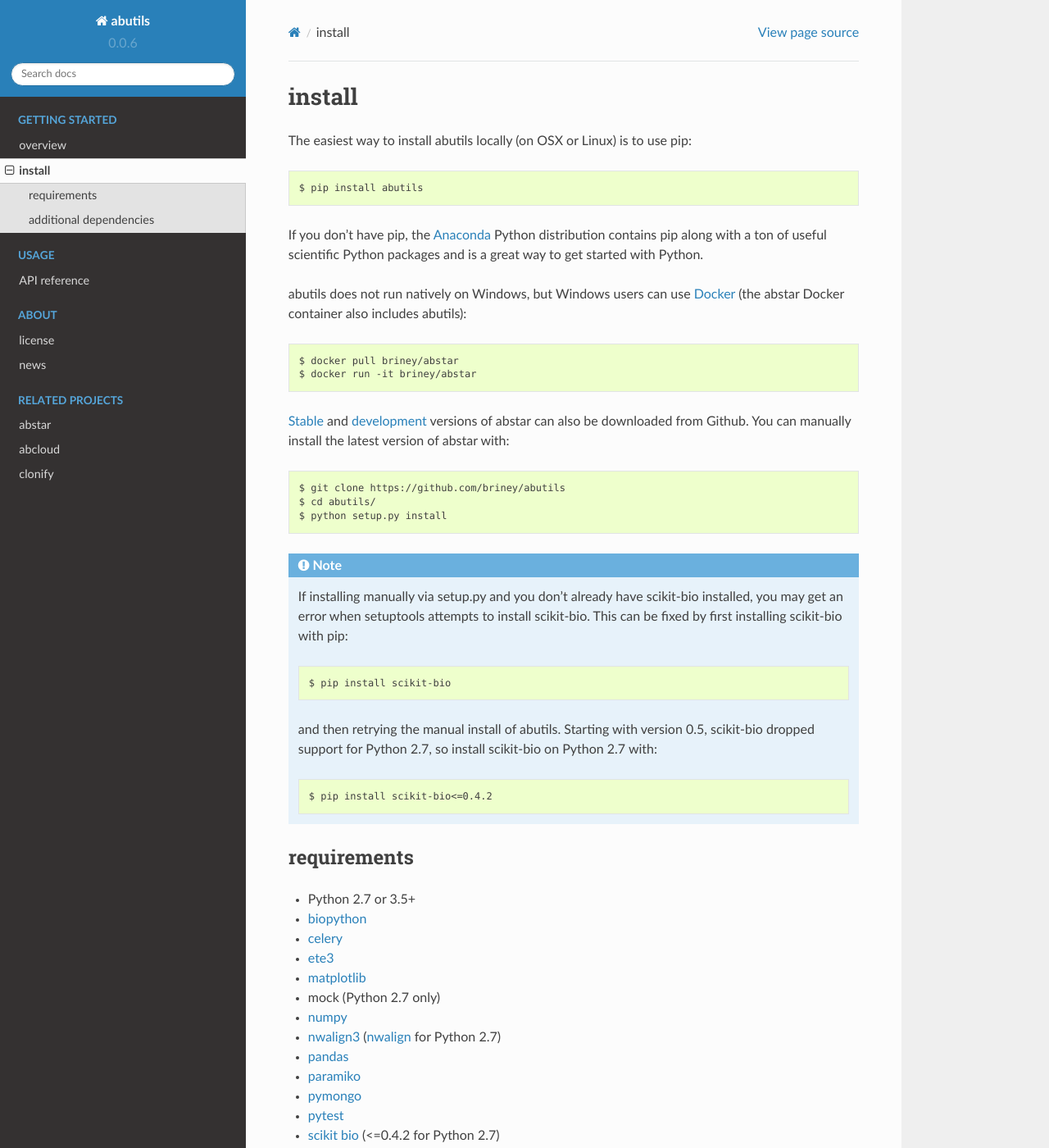
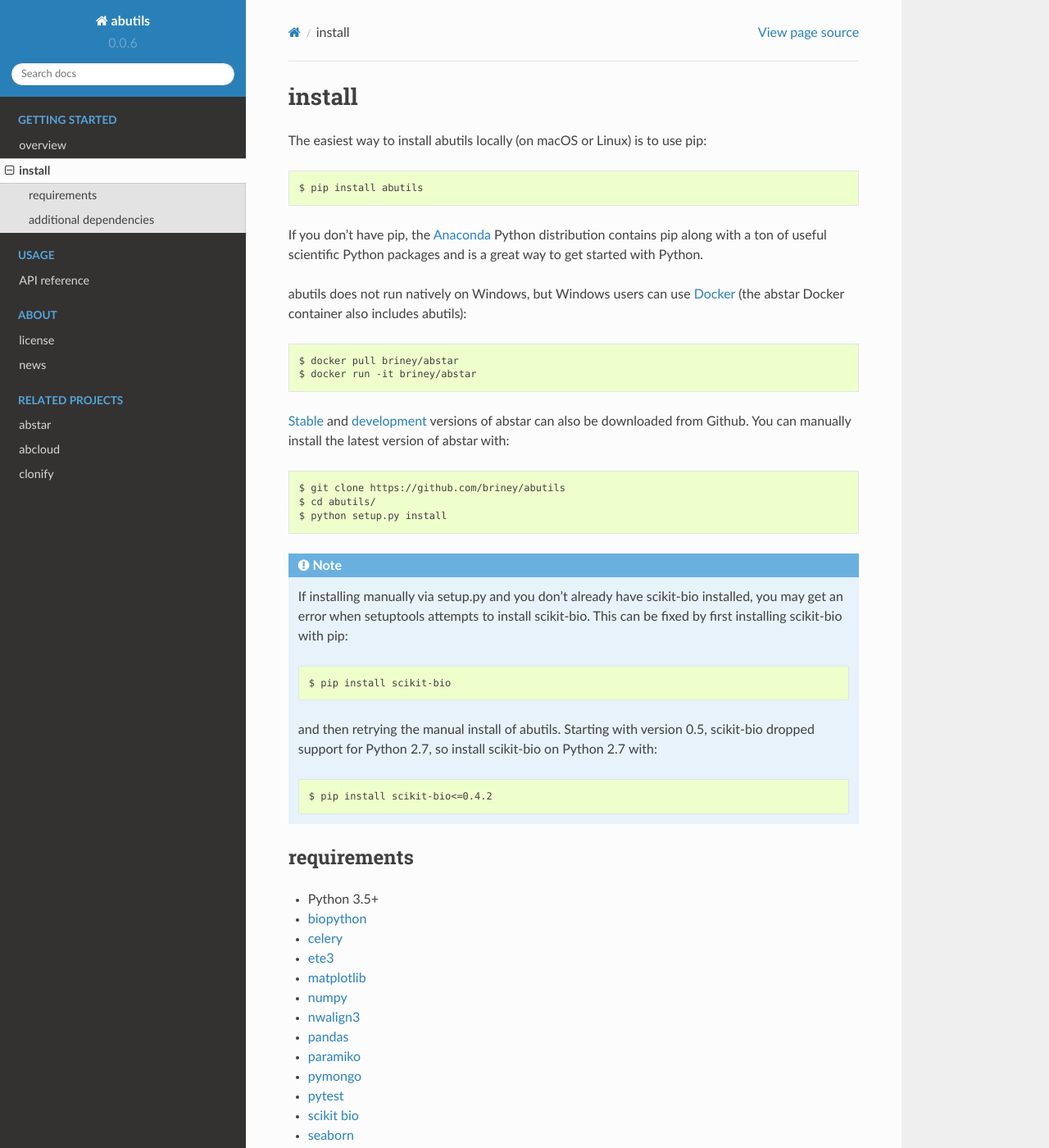
Before and after one commit to brineylab/abutils, a Sphinx documentation site: the page built from docs/source/installation.rst, in a window 1280 px wide and 1400 px high. Shown: the whole window at 82% size. Built offline with Sphinx 7.4.7 and the Read the Docs theme 2.0.0, drawn with Linux system fonts in a browser that asks for light colours; pages that are not in the unit, such as notebooks, are missing from menus; some of the changed text lies outside the part shown.

Commit message:
doc updates

```diff
--- a/docs/source/installation.rst
+++ b/docs/source/installation.rst
@@ -1,7 +1,7 @@
 install
 =======
 
-The easiest way to install abutils locally (on OSX or Linux) is to use pip::
+The easiest way to install abutils locally (on macOS or Linux) is to use pip::
 
     $ pip install abutils
 
@@ -38,19 +38,18 @@
 requirements
 ------------
 
-* Python 2.7 or 3.5+
+* Python 3.5+
 * biopython_
 * celery_
 * ete3_
 * matplotlib_
-* mock (Python 2.7 only)
 * numpy_
-* nwalign3_ (nwalign_ for Python 2.7)
+* nwalign3_
 * pandas_
 * paramiko_
 * pymongo_
 * pytest_
-* `scikit bio`_ (<=0.4.2 for Python 2.7)
+* `scikit bio`_
 * seaborn_
 
 
@@ -86,12 +84,10 @@
 .. _matplotlib: https://matplotlib.org/
 .. _numpy: http://www.numpy.org/
 .. _nwalign3: https://github.com/briney/nwalign3
-.. _nwalign: https://pypi.org/project/nwalign/
 .. _pandas: https://pandas.pydata.org/
 .. _paramiko: http://www.paramiko.org/
 .. _seaborn: https://seaborn.pydata.org/
 .. _MAFFT: https://mafft.cbrc.jp/alignment/software/
-.. _CD-HIT: http://weizhongli-lab.org/cd-hit/
 .. _s3cmd: https://s3tools.org/s3cmd
 .. _FastTree: http://www.microbesonline.org/fasttree/
 .. _IgPhyML: https://github.com/kbhoehn/IgPhyML
```
Also changed, not shown: other parts of docs/source/installation.rst (+0 -1 lines).
